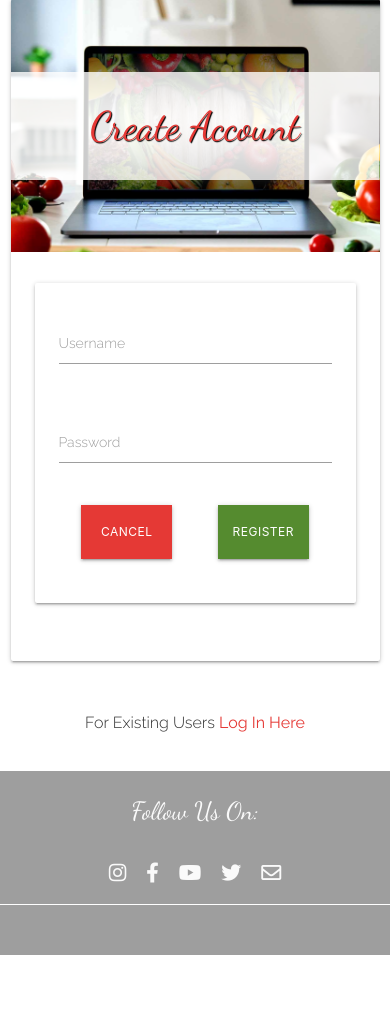
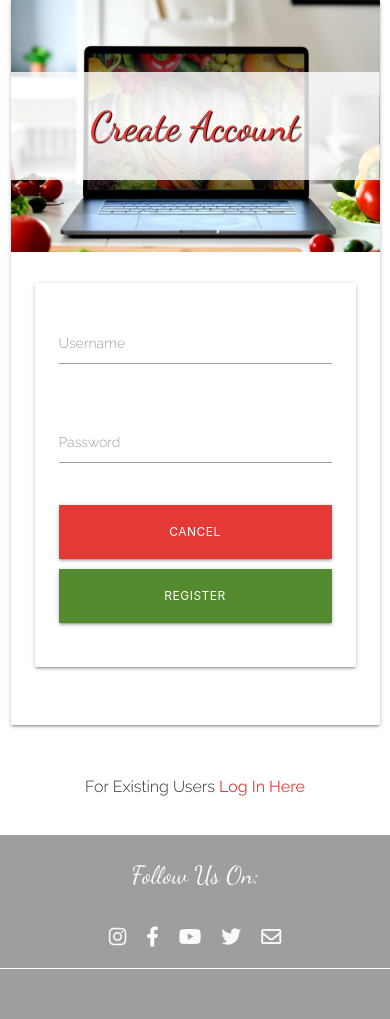
Before and after one commit to andrewskyboss/milestone-project-03, a Flask app: page /register in a window 390 px wide. Shown: the part 108-1127 px from the top of the page. Before the commit the page ends 1063 px from the top, so only its background shows below. Run offline with Flask 2, Linux system fonts and the light colour scheme; some libraries are stand-ins or nearby versions.

Commit message:
update button layout on login and register forms for mobile

```diff
--- a/static/css/style.css
+++ b/static/css/style.css
@@ -393,6 +393,7 @@ footer > div > div.social-links-container {
     .search-box-container  form.search-box .valign-wrapper {
         flex-direction: column;
     }
+    .card .card-content form  button.button-recipes,
     .card-panel > form > div > div > .button-recipes,
     div.card-content > div > div > a.button-user {
         margin-top: 10px;
--- a/templates/login.html
+++ b/templates/login.html
@@ -10,7 +10,7 @@
                 </div>
                 <div class="card-content">
                     <div class="row">
-                        <form class="col s12 m8 offset-m2" method="POST" action="{{ url_for('login') }}">
+                        <form class="col s12 m12 l8 offset-l2" method="POST" action="{{ url_for('login') }}">
                             <div class="card-panel">
                                 <!-- username -->
                                 <div class="row">
@@ -34,10 +34,10 @@
                                 </div>
                                 <!-- register -->
                                 <div class="row">
-                                    <button type="reset" class="col s4 offset-s1 btn-large red darken-1 text-shadow">
+                                    <button type="reset" class="col s12 m12 l4 xl4 offset-l1 offset-xl1 btn-large red darken-1 text-shadow">
                                         Clear <i class="far fa-times-circle hide-on-small-only"></i>
                                     </button>
-                                    <button type="submit" class="col s4 offset-s2 btn-large light-green darken-3 text-shadow">
+                                    <button type="submit" class="col s12 m12 l4 xl4 offset-l2 offset-xl2 btn-large light-green darken-3 text-shadow button-recipes">
                                         Log In <i class="fas fa-sign-in-alt hide-on-small-only"></i>
                                     </button>
                                 </div>
--- a/templates/register.html
+++ b/templates/register.html
@@ -10,7 +10,7 @@
                 </div>
                 <div class="card-content">
                     <div class="row">
-                        <form class="col s12 m8 offset-m2" method="POST" action="{{ url_for('register') }}">
+                        <form class="col s12 m12 l8 offset-l2" method="POST" action="{{ url_for('register') }}">
                             <div class="card-panel">
                                 <!-- username -->
                                 <div class="row">
@@ -35,10 +35,10 @@
                                 <!-- register -->
                                 <div class="row">
                                     <div class="col s12 center-align">
-                                        <button type="reset" class="col s4 offset-s1 btn-large red darken-1 text-shadow">
+                                        <button type="reset" class="col s12 m12 l4 xl4 offset-l1 offset-xl1 btn-large red darken-1 text-shadow">
                                             Cancel <i class="far fa-times-circle hide-on-small-only"></i>
                                         </button>
-                                        <button type="submit" class="col s4 offset-s2 btn-large light-green darken-3 text-shadow">
+                                        <button type="submit" class="col s12 m12 l4 xl4 offset-l2 offset-xl2 btn-large light-green darken-3 text-shadow button-recipes">
                                             Register <i class="fas fa-sign-in-alt hide-on-small-only"></i>
                                         </button>
                                     </div>
```
